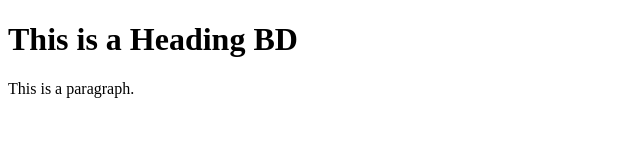
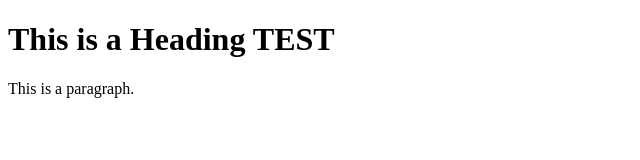
Before and after one commit to BenDu89-zz/pwa-test, a plain HTML site: page index.html in a window 1280 px wide. Shown: the full height of the page, 0-640 px from the left. Drawn offline with Linux system fonts and the light colour scheme.

Commit message:
First commit

```diff
--- a/index.html
+++ b/index.html
@@ -2,11 +2,11 @@
 <html>
 <head>
 <title>Page Title</title>
-<link rel="manifest" href="/manifest.json">
+<link rel="manifest" href="/manifest.json"/>
 </head>
 <body>
 
-<h1>This is a Heading BD</h1>
+<h1>This is a Heading TEST</h1>
 <p>This is a paragraph.</p>
 
 </body>
```
